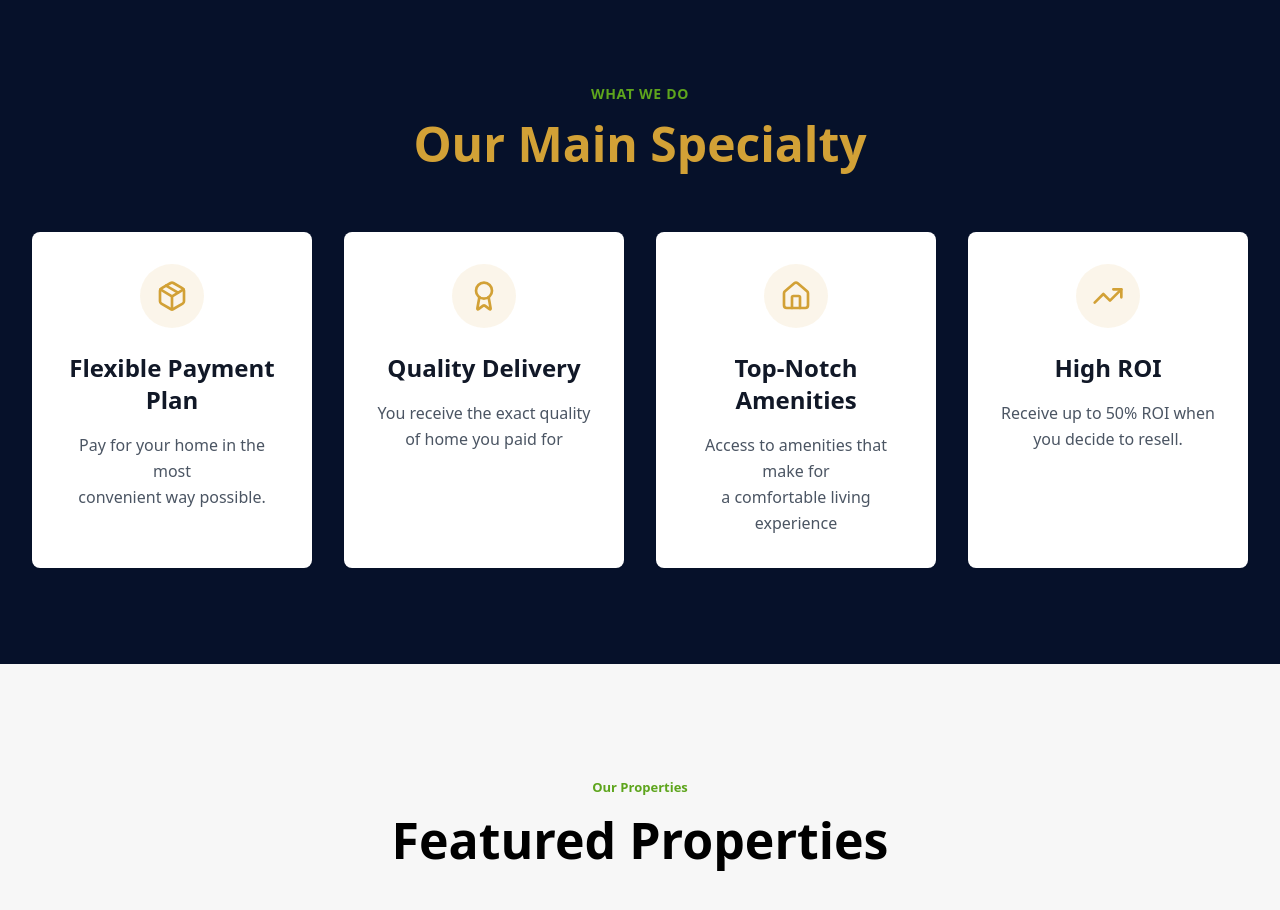
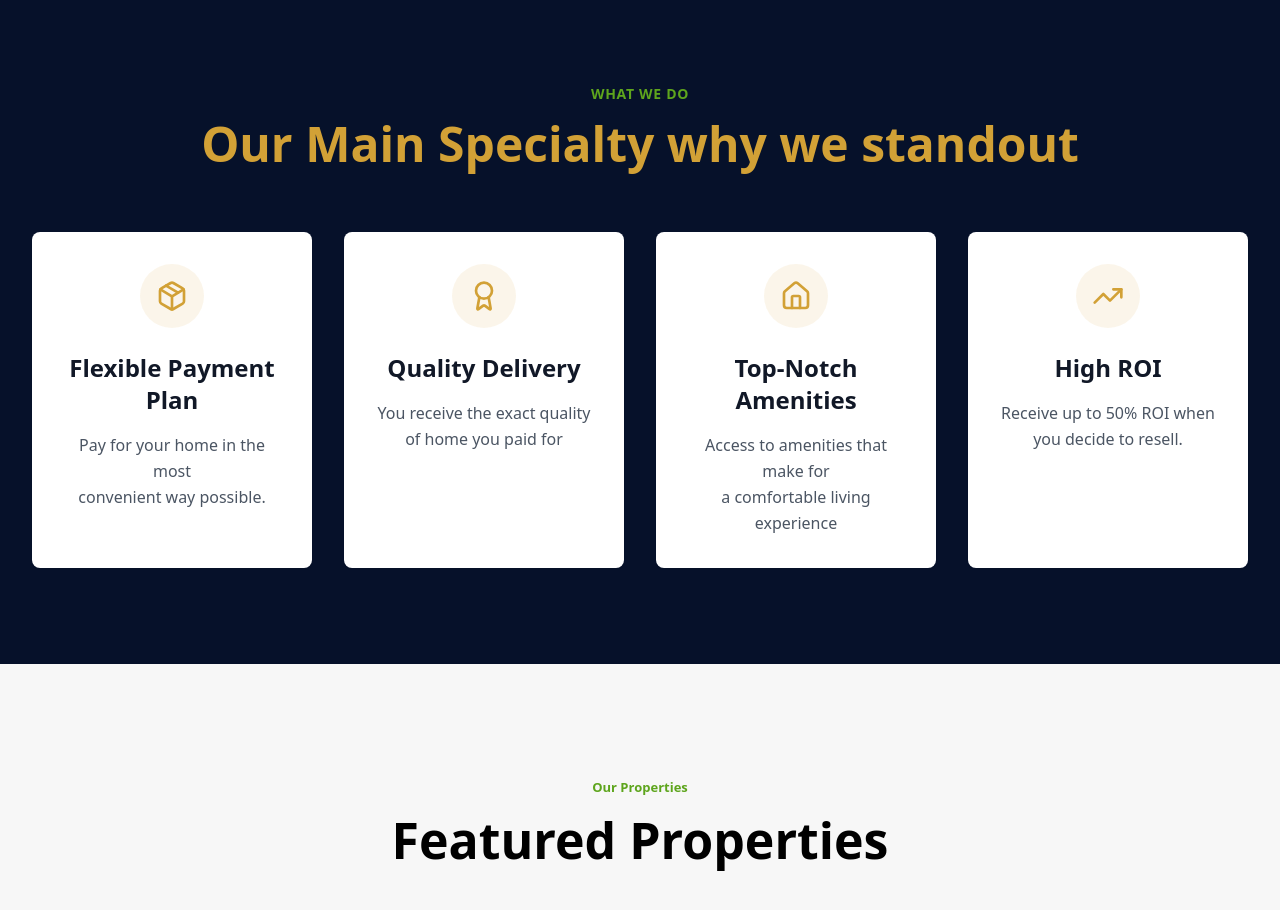
Before and after one commit to wonderfulguru1/ui-blueprint-duplicator, a React (Vite) app: page / in a window 1280 px wide. Shown: the part 1840-2750 px from the top of the page. Built offline with nearby package versions, Linux system fonts and the light colour scheme.

Commit message:
Change title
Updated the title of the "Our Main Specialty" section.

```diff
--- a/src/components/CategoriesSection.tsx
+++ b/src/components/CategoriesSection.tsx
@@ -11,7 +11,7 @@ export const CategoriesSection: React.FC = () => {
             WHAT WE DO
           </div>
           <h2 className="text-3xl lg:text-4xl xl:text-5xl font-bold" style={{ color: '#D2A136' }}>
-            Our Main Specialty
+            Our Main Specialty why we standout
           </h2>
         </div>
 
```
